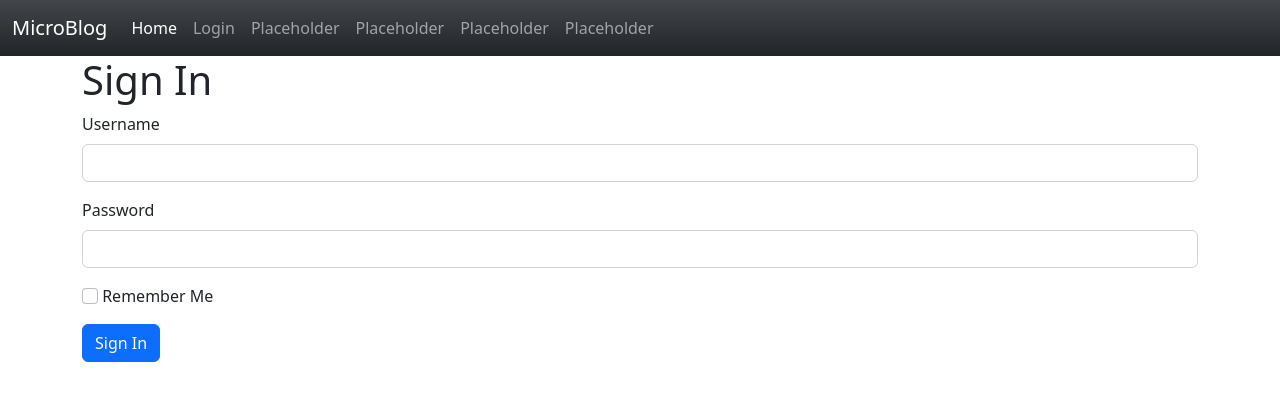
After one commit to VarunSrivastava19/microblog, a Flask app: page /login in a window 1280 px wide. The commit adds this page. Shown: the top 401 px of the page. Run offline with Flask 2, Linux system fonts and the light colour scheme.

Commit message:
Forms|Login|Route

```diff
--- a/app/__init__.py
+++ b/app/__init__.py
@@ -1,5 +1,7 @@
 from flask import Flask
+from config import Config
 
 app = Flask(__name__)
+app.config.from_object(Config)
 
 from app import routes
--- /dev/null
+++ b/app/forms.py
@@ -0,0 +1,10 @@
+from flask_wtf import FlaskForm
+from wtforms import StringField, PasswordField, BooleanField, SubmitField
+from wtforms.validators import DataRequired
+
+
+class LoginForm(FlaskForm):
+    username = StringField('Username', validators=[DataRequired()])
+    password = PasswordField('Password', validators=[DataRequired()])
+    remember_me = BooleanField('Remember Me')
+    submit = SubmitField('Sign In')
--- a/app/routes.py
+++ b/app/routes.py
@@ -1,5 +1,6 @@
-from flask import render_template
+from flask import render_template, flash, redirect, url_for
 from app import app
+from app.forms import LoginForm
 
 
 @app.route('/')
@@ -25,3 +26,12 @@ def index():
         },
     ]
     return render_template('index.html', user=user, posts=posts)
+
+
+@app.route('/login', methods=['GET', 'POST'])
+def login():
+    form = LoginForm()
+    if form.validate_on_submit():
+        flash(f'Login requested for user {form.username.data}, remember_me={form.remember_me.data}')
+        return redirect(url_for('index'))
+    return render_template('login.html', title='Sign In', form=form)
--- a/app/templates/base.html
+++ b/app/templates/base.html
@@ -12,7 +12,37 @@
   {% endif %}
 </head>
 <body>
-  {% block content %}{% endblock %}
+  <nav class="navbar navbar-expand-md navbar-dark bg-dark bg-gradient">
+    <div class="container-fluid">
+      <a class="navbar-brand" href="#" rel="noopener noreferrer">MicroBlog</a>
+      <button class="navbar-toggler" type="button" data-bs-toggle="collapse" data-bs-target="#navbarNavAltMarkup" aria-controls="navbarNavAltMarkup" aria-expanded="false" aria-label="Toggle navigation">
+        <span class="navbar-toggler-icon"></span>
+      </button>
+      <div class="collapse navbar-collapse" id="navbarNavAltMarkup">
+        <div class="navbar-nav">
+          <a class="nav-link active" href="{{ url_for('index') }}" rel="noopener noreferrer">Home</a>
+          <a class="nav-link" href="{{ url_for('login') }}" rel="noopener noreferrer">Login</a>
+          <a class="nav-link" href="#" rel="noopener noreferrer">Placeholder</a>
+          <a class="nav-link" href="#" rel="noopener noreferrer">Placeholder</a>
+          <a class="nav-link" href="#" rel="noopener noreferrer">Placeholder</a>
+          <a class="nav-link" href="#" rel="noopener noreferrer">Placeholder</a>
+        </div>
+      </div>
+    </div>
+  </nav>
+  <div class="g-4">{% block content %}{% endblock %}</div>
+
+  {% with messages = get_flashed_messages() %}
+  {% if messages %}
+  <div class="alert alert-info" role="alert">
+    <ul class="list-group">
+      {% for message in messages %}
+      <li class="list-group-item">{{ message }}</li>
+      {% endfor %}
+    </ul>
+  </div>
+  {% endif %}
+  {% endwith %}
   <script src="https://cdn.jsdelivr.net/npm/bootstrap@5.2.2/dist/js/bootstrap.bundle.min.js" integrity="sha384-OERcA2EqjJCMA+/3y+gxIOqMEjwtxJY7qPCqsdltbNJuaOe923+mo//f6V8Qbsw3" crossorigin="anonymous"></script>
 </body>
 </html>
--- a/app/templates/index.html
+++ b/app/templates/index.html
@@ -1,7 +1,7 @@
 {% extends "base.html" %}
 {% block content %}
-  <div class="container">
-    <h1 class="g-4">Hello, {{user.username}}!</h1>
+  <div class="container g-4">
+    <h1 class="g-4">Hello, {{ user.username }}!</h1>
     <div class="row row-cols-1 row-cols-md-2 row-cols-lg-1 g-4">
     {% for post in posts %}
       <div class="col">
--- /dev/null
+++ b/app/templates/login.html
@@ -0,0 +1,30 @@
+{% extends 'base.html' %}
+
+{% block content %}
+<div class="container g-4">
+  <h1 class="g-4">Sign In</h1>
+  <form action="" method="post" novalidate>
+    {{ form.hidden_tag() }}
+    <div class="mb-3">
+      {{ form.username.label(class_="form-label") }}<br>
+      {{ form.username(size=32, class_="form-control") }}
+      {% for error in form.username.errors %}
+      <div class="my-2 py-2 alert alert-danger">{{ error }}</div>
+      {% endfor %}
+    </div>
+    <div class="mb-3">
+      {{ form.password.label(class_="form-label") }}<br>
+      {{ form.password(size=32, class_="form-control") }}
+      {% for error in form.password.errors %}
+      <div class="my-2 py-2 alert alert-danger">{{ error }}</div>
+      {% endfor %}
+    </div>
+    <div class="mb-3">
+      {{ form.remember_me(class_="form-check-input") }} {{ form.remember_me.label(class_="form-check-label") }}
+    </div>
+    <div class="mb-3">
+      {{ form.submit(class_="btn btn-primary") }}
+    </div>
+  </form>
+</div>
+{% endblock %}
--- /dev/null
+++ b/config.py
@@ -0,0 +1,5 @@
+import os
+
+
+class Config(object):
+    SECRET_KEY = os.environ.get('SECRET_KEY') or 'cheese-fedora'
```
Also changed, not shown: 1 other file.
